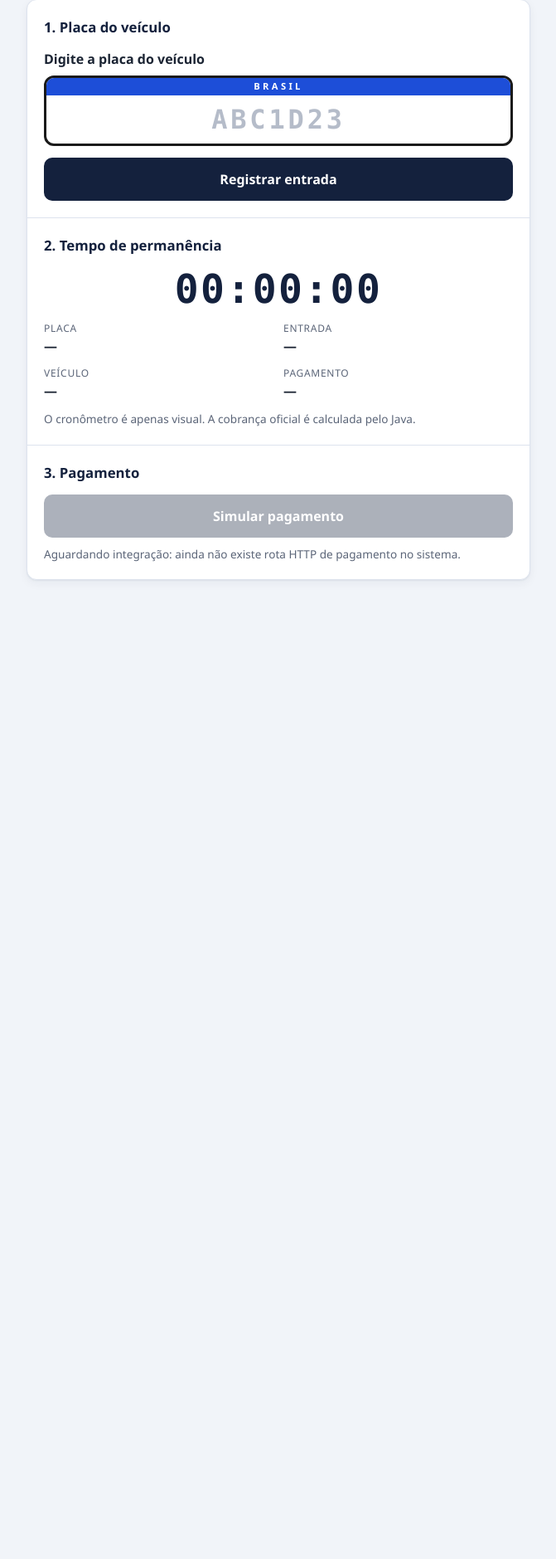
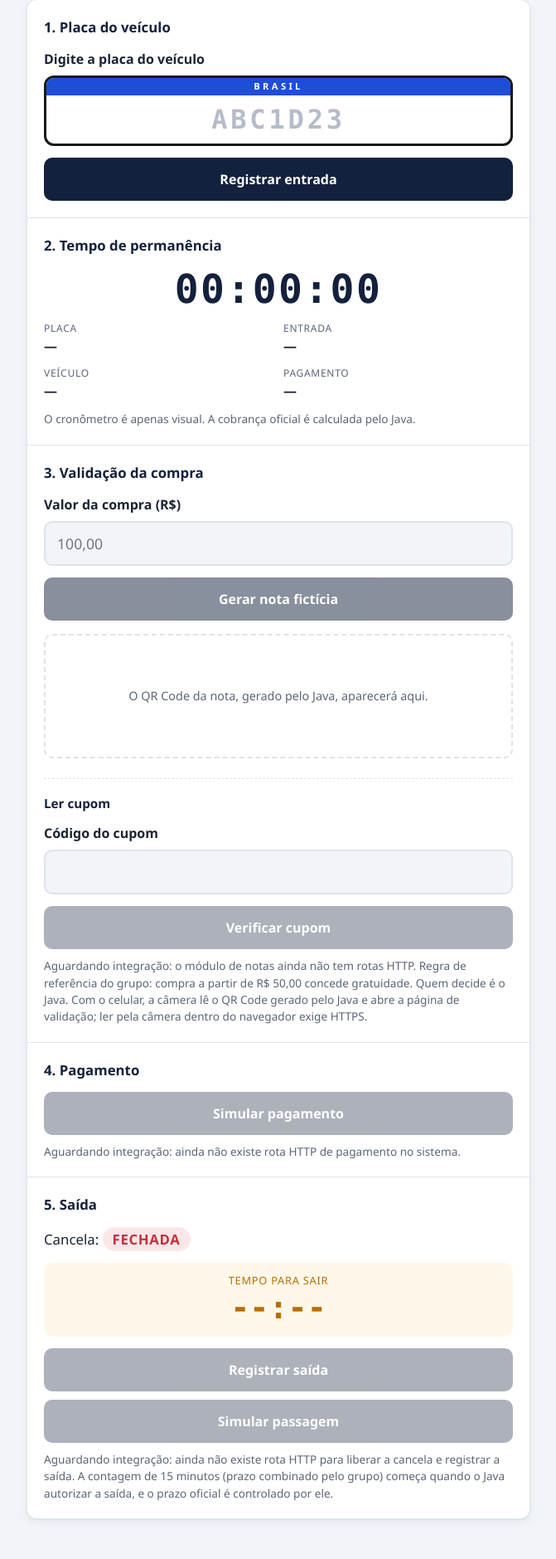
Before and after one commit to Marcelloj/sistema-estacionamento-tcc, a Spring Boot app: page / in a window 1280 px wide. Shown: the part 90-1969 px from the top of the page at 83% size, without its empty margins (304-975 px from the left). Before the commit the page ends 790 px from the top, so only its background shows below. Run offline with Spring Boot 4, Linux system fonts and the light colour scheme.

Commit message:
Correção Interface

```diff
--- a/src/main/resources/static/css/estilo.css
+++ b/src/main/resources/static/css/estilo.css
@@ -336,3 +336,23 @@ input:focus-visible {
 [hidden] {
     display: none !important;
 }
+
+/* ===== Saída ===== */
+.situacao-cancela {
+    margin: 0 0 14px;
+    font-size: 1.05rem;
+}
+
+.situacao-cancela__valor {
+    display: inline-block;
+    padding: 2px 12px;
+    border-radius: 999px;
+    background: #fbe7e9;
+    color: var(--cor-erro);
+    letter-spacing: 0.04em;
+}
+
+.situacao-cancela__valor--liberada {
+    background: #e3f4ea;
+    color: var(--cor-sucesso);
+}
--- a/src/main/resources/templates/inicio.html
+++ b/src/main/resources/templates/inicio.html
@@ -57,12 +57,73 @@
                 <p class="nota">O cronômetro é apenas visual. A cobrança oficial é calculada pelo Java.</p>
             </section>
 
-            <!-- 3. PAGAMENTO -->
+            <!-- 3. VALIDAÇÃO DA COMPRA -->
+            <section class="bloco" aria-labelledby="titulo-validacao">
+                <h2 class="bloco__titulo" id="titulo-validacao">3. Validação da compra</h2>
+
+                <form id="form-nota" novalidate>
+                    <label class="rotulo" for="valor-compra">Valor da compra (R$)</label>
+                    <input class="campo" type="text" id="valor-compra" name="valor"
+                           inputmode="decimal" placeholder="100,00" autocomplete="off" disabled>
+
+                    <button type="submit" class="botao" id="botao-nota" disabled>Gerar nota fictícia</button>
+                </form>
+
+                <!-- O QR Code é gerado pelo Java; aqui só exibimos a imagem recebida -->
+                <div class="qr" id="area-qr" aria-live="polite">
+                    <p class="qr__vazio">O QR Code da nota, gerado pelo Java, aparecerá aqui.</p>
+                </div>
+
+                <h3 class="subtitulo">Ler cupom</h3>
+
+                <form id="form-cupom" novalidate>
+                    <label class="rotulo" for="codigo-cupom">Código do cupom</label>
+                    <input class="campo" type="text" id="codigo-cupom" name="codigo"
+                           autocomplete="off" autocapitalize="characters" spellcheck="false" disabled>
+
+                    <button type="submit" class="botao botao--secundario" id="botao-cupom" disabled>Verificar cupom</button>
+                </form>
+
+                <!-- Dados da nota consultada (consultar não consome a nota) -->
+                <dl class="dados" id="dados-cupom" hidden>
+                    <div><dt>Código</dt><dd id="cupom-codigo">—</dd></div>
+                    <div><dt>Valor</dt><dd id="cupom-valor">—</dd></div>
+                    <div><dt>Situação</dt><dd id="cupom-situacao">—</dd></div>
+                </dl>
+
+                <!-- Resultado da validação, definido pelo Java -->
+                <p class="resultado" id="resultado-validacao" role="status" aria-live="polite" hidden></p>
+
+                <p class="nota">Aguardando integração: o módulo de notas ainda não tem rotas HTTP. Regra de referência do grupo: compra a partir de R$ 50,00 concede gratuidade. Quem decide é o Java. Com o celular, a câmera lê o QR Code gerado pelo Java e abre a página de validação; ler pela câmera dentro do navegador exige HTTPS.</p>
+            </section>
+
+            <!-- 4. PAGAMENTO -->
             <section class="bloco" aria-labelledby="titulo-pagamento">
-                <h2 class="bloco__titulo" id="titulo-pagamento">3. Pagamento</h2>
+                <h2 class="bloco__titulo" id="titulo-pagamento">4. Pagamento</h2>
 
                 <button type="button" class="botao botao--secundario" disabled>Simular pagamento</button>
                 <p class="nota">Aguardando integração: ainda não existe rota HTTP de pagamento no sistema.</p>
+            </section>
+
+            <!-- 5. SAÍDA -->
+            <section class="bloco" aria-labelledby="titulo-saida">
+                <h2 class="bloco__titulo" id="titulo-saida">5. Saída</h2>
+
+                <p class="situacao-cancela">
+                    Cancela: <strong class="situacao-cancela__valor" id="situacao-cancela">FECHADA</strong>
+                </p>
+
+                <div class="prazo">
+                    <p class="prazo__rotulo">Tempo para sair</p>
+                    <p class="prazo__valor" id="contagem-saida" aria-live="off">--:--</p>
+                </div>
+
+                <button type="button" class="botao botao--secundario" id="botao-saida" disabled>Registrar saída</button>
+                <button type="button" class="botao botao--secundario" id="botao-passagem" disabled>Simular passagem</button>
+
+                <p class="mensagem" id="mensagem-saida" role="status" aria-live="polite" hidden></p>
+
+                <p class="nota">Aguardando integração: ainda não existe rota HTTP para liberar a cancela e registrar a saída. A contagem de 15 minutos (prazo combinado pelo grupo) começa quando o Java autorizar a saída, e o prazo oficial é controlado por ele.</p>
             </section>
 
         </div>
```
Also changed, not shown: src/main/resources/static/css/componentes.css (added, +99 -0 lines), src/main/resources/static/js/menu.js (added, +24 -0 lines), src/main/resources/templates/fragments/cabecalho.html (added, +7 -0 lines), src/main/resources/templates/fragments/menu.html (added, +21 -0 lines), 2 other files.
